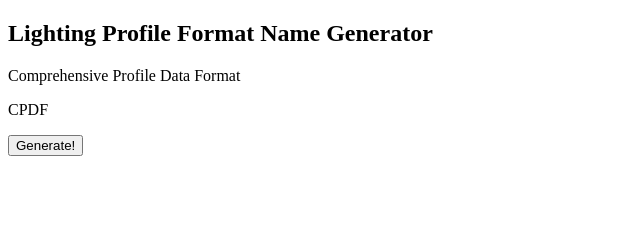
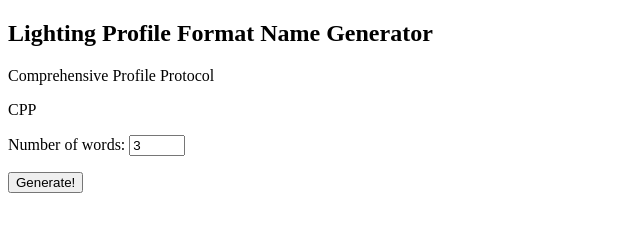
Before and after one commit to ewhite6000/lighting-format-name-generator, a plain HTML site: page index.html in a window 1280 px wide. Shown: the whole page, without its empty margins (0-640 px from the left). Drawn offline with Linux system fonts and the light colour scheme.

Commit message:
Add ability to vary the number of middle words
Tweak the names list to make this more natural

```diff
--- a/index.html
+++ b/index.html
@@ -4,6 +4,7 @@
         <h2>Lighting Profile Format Name Generator</h2>
         <p id='fullName'> Global Data Format Type</p>
         <p id='abbreviation'>GDFT</p>
+        <p>Number of words: <input id="words" type="number" min="3" max="10" value="3"/></p>
         <button id='button'>Generate!</button>
 
         <script type="text/javascript" src="names.js"></script>
@@ -14,9 +15,13 @@
 
         button.onclick = function() {
             var startName = startNames[(Math.random() * startNames.length) | 0];
-            var middleName = middleNames[(Math.random() * middleNames.length) | 0];
+            var numberOfNames = parseInt(document.getElementById("words").value, 10) - 2;
+            var middleNameList = ""
+            for (i = 0; i < numberOfNames; i++) {
+                middleNameList += middleNames[(Math.random() * middleNames.length) | 0] + " ";
+            }
             var endName = endNames[(Math.random() * endNames.length) | 0];
-            var fullString = startName + ' ' + middleName + ' ' + endName;
+            var fullString = startName + ' ' + middleNameList + ' ' + endName;
             fullNameElement.innerHTML = fullString;
 
             var matches = fullString.match(/\b(\w)/g);
--- a/names.js
+++ b/names.js
@@ -1,3 +1,3 @@
-var startNames = ['Global', 'Universal', 'Standardized', 'Superior', 'Systematic', 'Industry Wide', 'Advanced', 'Common', 'Comprehensive', 'Extensive', 'General', 'Widespread'];
-var middleNames = ['Profile', 'Control', 'Fixture', 'Fixture Profile', 'Device', 'Luminaire', 'Entertainment', 'Lighting'];
-var endNames = ['Format', 'Data Format', 'Protocol', 'Type Format', 'Standard', 'Description', 'Definition', 'System', 'Scheme', 'Configuration', 'Structure'];
+var startNames = ['Global', 'Universal', 'Standardized', 'Superior', 'Systematic', 'Industry-Wide', 'Advanced', 'Common', 'Comprehensive', 'Extensive', 'General', 'Widespread'];
+var middleNames = ['Profile', 'Control', 'Fixture', 'Device', 'Luminaire', 'Entertainment', 'Lighting', 'Data', 'Type'];
+var endNames = ['Format', 'Protocol', 'Standard', 'Description', 'Definition', 'System', 'Scheme', 'Configuration', 'Structure'];
```
